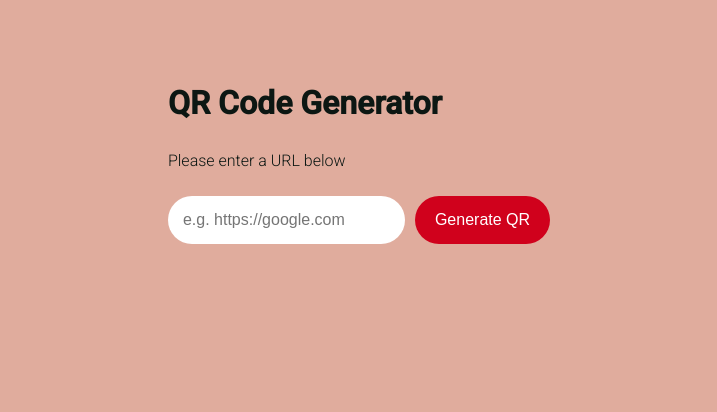
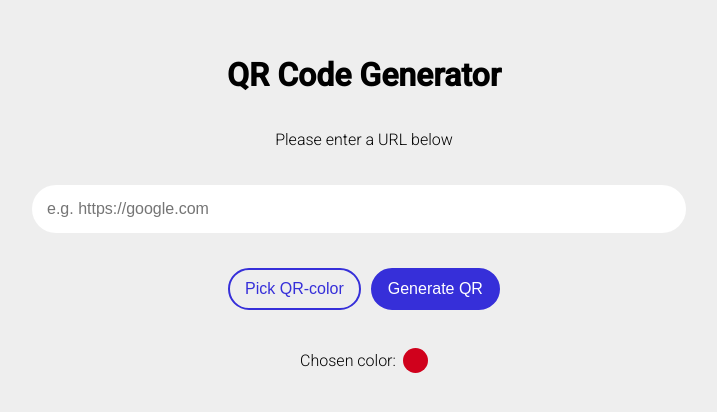
Before and after one commit to Technigo/project-custom-hooks-qr-code-generator-vite, a React (Vite) app: page / in a window 1280 px wide. Shown: the part 272-684 px from the top of the page, without its empty margins (276-993 px from the left). Built offline with nearby package versions, Linux system fonts and the light colour scheme.

Commit message:
Made one colorpicker, didn't get two to work so commented that code out

```diff
--- a/package.json
+++ b/package.json
@@ -13,6 +13,7 @@
     "lottie-react": "^2.4.0",
     "qrcode": "^1.5.3",
     "react": "^18.2.0",
+    "react-color": "^2.19.3",
     "react-dom": "^18.2.0",
     "sass": "^1.69.5"
   },
--- a/src/App.jsx
+++ b/src/App.jsx
@@ -1,7 +1,7 @@
-// imports the useQRCodeGenerator custom hook
 import { useQRCodeGenerator } from "./hooks/useQRCodeGenerator";
 import Lottie from "lottie-react";
 import generateAnimation from "./assets/generateAnim.json";
+import { SketchPicker } from "react-color";
 
 // Component that renders the QR code generator UI
 export const App = () => {
@@ -15,6 +15,15 @@ export const App = () => {
     generateQRCode,
     downloadQRCode,
     repeatAction,
+    // colorLight, // Saving for an other time
+    colorDark,
+    handleClick,
+    handleClose,
+    popover,
+    cover,
+    displayColorPicker,
+    handleChangeDarkColor,
+    // handleChangeLightColor, // Saving for an other time
   } = useQRCodeGenerator();
 
   // Defines the styling of the Lottie animation
@@ -25,17 +34,13 @@ export const App = () => {
   // Return the JSX to render the component
   return (
     <section>
-      <div>
       {/* Render the title */}
       <h1>QR Code Generator</h1>
 
       {/* Conditional rendering of elements */}
       {showAnimation ? (
         // Display a loading spinner while generating the QR code
-          <Lottie
-            animationData={generateAnimation}
-            style={style}
-          />
+        <Lottie animationData={generateAnimation} style={style} />
       ) : showInput ? (
         // Renders the input field and generate button if showInput is true
         <>
@@ -46,24 +51,54 @@ export const App = () => {
             value={url}
             onChange={(e) => setUrl(e.target.value)}
           />
+          <div className="buttons">
+            <div>
+              <button className="secondary-btn" onClick={handleClick}>
+                Pick QR-color
+              </button>
+              {displayColorPicker ? (
+                <div style={popover}>
+                  <div style={cover} onClick={handleClose} />
+                  <SketchPicker color={colorDark} onChangeComplete={handleChangeDarkColor} />
+                </div>
+              ) : null}
+
+              {/* Commented out because I want to save it for later */}
+              {/* <button style={{ borderColor: colorLight, color: colorLight }} className="secondary-btn" onClick={handleClick}>
+                Pick BG-color
+              </button>
+              {displayColorPicker ? (
+                <div style={popover}>
+                  <div style={cover} onClick={handleClose} />
+                  <SketchPicker color={colorLight} onChangeComplete={handleChangeLightColor} />
+                </div>
+              ) : null} */}
+            </div>
             <button onClick={generateQRCode}>Generate QR</button>
+          </div>
+          <div className="chosen-color">
+            <p>Chosen color:</p>
+            <div style={{ backgroundColor: colorDark, width: 25, height: 25, borderRadius: 25 }} ></div>
+          </div>
         </>
-        ) : qr && (
+      ) : (
+        qr && (
           // Renders the QR code, download button, and repeat button if showInput is false
           <>
             <img src={qr} alt="QR Code" />
             <p className="text-lg">Want to go again?</p>
             <div>
               <button onClick={repeatAction}>Start over</button>
-              <button className="secondary-btn">
-                <a href={qr} onClick={downloadQRCode} download="qrcode.png">
+              {/* <button > */}
+              <a className="secondary-btn" href={qr} onClick={downloadQRCode} download="qrcode.png">
                 Download QR Code 👇
               </a>
-              </button>
+              {/* </button> */}
             </div>
           </>
-        )}
-      </div>
-    </section>
+        )
+      )
+      }
+    </section >
   );
 };
--- a/src/hooks/useQRCodeGenerator.jsx
+++ b/src/hooks/useQRCodeGenerator.jsx
@@ -5,15 +5,51 @@ import { useState } from "react";
 export const useQRCodeGenerator = () => {
   // State variable to store the input URL
   const [url, setUrl] = useState("");
-
   // State variable to store the generated QR code data URL
   const [qr, setQr] = useState("");
-
   // State variable to toggle the visibility of the input element
   const [showInput, setShowInput] = useState(true);
-
   // State variable to toggle the visibility of the Lottie animation
   const [showAnimation, setShowAnimation] = useState(false);
+  const [colorLight, setColorLight] = useState("#ffffffff");
+  const [colorDark, setColorDark] = useState("#D0011C");
+  const [displayColorPicker, setDisplayColorPicker] = useState(false);
+
+  // Function to handle the color change. setDisplayColorPicker is a function that updates the displayColorPicker state with the opposite of its current value
+  const handleClick = () => {
+    setDisplayColorPicker(!displayColorPicker);
+  };
+
+  // Handles the closing of the color picker, sets displayColorPicker to false
+  const handleClose = () => {
+    setDisplayColorPicker(false);
+  };
+
+  // Function to handle the change of the dark color
+  const handleChangeDarkColor = (color) => {
+    setColorDark(color.hex);
+  };
+
+  // Commented out because I want to save the functionality for later
+  // Function to handle the change of the light color
+  // const handleChangeLightColor = (color) => {
+  //   setColorLight(color.hex);
+  // };
+
+  // Defines the styling of the color picker popover
+  const popover = {
+    position: 'absolute',
+    zIndex: '2',
+  };
+
+  // Defines the styling of the color picker cover
+  const cover = {
+    position: 'fixed',
+    top: '0px',
+    right: '0px',
+    bottom: '0px',
+    left: '0px',
+  };
 
   // Function to generate a QR code from the input URL
   const generateQRCode = () => {
@@ -32,8 +68,8 @@ export const useQRCodeGenerator = () => {
         width: 300,
         margin: 2,
         color: {
-          dark: "#D0011C",
-          light: "#ffffffff"
+          dark: colorDark,
+          light: colorLight,
         },
       },
       (err, url) => {
@@ -53,12 +89,6 @@ export const useQRCodeGenerator = () => {
       }
     );
   };
-
-  // ------
-
-  // The downloadQRCode method allows users to download the generated QR code as a PNG file, prompting them to provide a filename and handling the download process via creating an anchor element in the DOM.
-
-  // ------
 
   // Function to download the generated QR code as a PNG file
   const downloadQRCode = () => {
@@ -113,5 +143,16 @@ export const useQRCodeGenerator = () => {
     generateQRCode,
     downloadQRCode,
     repeatAction,
+    colorLight,
+    colorDark,
+    setColorLight,
+    setColorDark,
+    handleClick,
+    handleClose,
+    popover,
+    cover,
+    displayColorPicker,
+    handleChangeDarkColor,
+    // handleChangeLightColor,
   };
 };
--- a/src/style.css
+++ b/src/style.css
@@ -1,6 +1,6 @@
 @import url("https://fonts.googleapis.com/css2?family=Roboto:wght@300;500&display=swap");
 body {
-  background-color: #E0AC9D;
+  background-color: #EEEEEE;
   font-family: "Roboto", system-ui, -apple-system, BlinkMacSystemFont, "Segoe UI", Roboto, Oxygen, Ubuntu, Cantarell, "Open Sans", "Helvetica Neue", sans-serif;
 }
 body section {
@@ -8,49 +8,74 @@ body section {
   flex-direction: column;
   justify-content: center;
   align-items: center;
-  min-height: 100vh;
-  padding: 20px;
+  max-height: 100vh;
+  gap: 20px;
+  padding: 2rem;
 }
-body h1 {
-  color: #0C1713;
+@media (min-width: 768px) and (max-width: 1023px) {
+  body section {
+    padding: 10rem;
+  }
+}
+@media (min-width: 1024px) {
+  body section {
+    padding: 20rem;
+  }
+}
+body section h1 {
+  color: #000000;
   font-size: 2rem;
-  margin-bottom: 1.8rem;
+  margin: 0;
 }
-body p {
+body section p {
   font-weight: 300;
-  color: #0C1713;
+  color: #000000;
 }
-body input {
+body section input {
   padding: 15px;
   font-size: 16px;
   border: none;
   border-radius: 25px;
   margin: 0 10px 10px 0;
+  width: 100%;
 }
-body .secondary-btn {
+body section input:focus, body section input:active {
+  border: solid 2px #362FD9;
+  outline: none;
+}
+body section .buttons {
+  display: flex;
+}
+body section .secondary-btn {
   background-color: transparent;
-  color: #D0011C;
-  border: solid 2px #D0011C;
-  padding: 11px 15px;
+  color: #362FD9;
+  border: solid 2px #362FD9;
+  padding: 10px 15px;
+  border-radius: 25px;
 }
-body .secondary-btn a {
-  color: #D0011C;
+body section .secondary-btn a {
+  color: #362FD9;
   text-decoration: none;
 }
-body .secondary-btn:hover {
+body section .secondary-btn:hover {
   background-color: transparent;
   text-decoration: underline;
 }
-body button {
-  background-color: #D0011C;
+body section button {
+  background-color: #362FD9;
+  border: solid 2px #362FD9;
   color: #fff;
-  padding: 15px 20px;
-  border: none;
+  padding: 10px 15px;
   border-radius: 25px;
   font-size: 16px;
   cursor: pointer;
-  margin: 10px 10px 0 0;
+  margin: 5px;
 }
-body button:hover {
-  background-color: #af0119;
+body section button:hover {
+  background-color: #362FD9;
+}
+body section .chosen-color {
+  display: flex;
+  gap: 7px;
+  align-items: center;
 }/*# sourceMappingURL=style.css.map */
--- a/src/style.scss
+++ b/src/style.scss
@@ -1,7 +1,7 @@
 @import url('https://fonts.googleapis.com/css2?family=Roboto:wght@300;500&display=swap');
 
 body {
-    background-color: #E0AC9D;
+    background-color: #EEEEEE;
     font-family: "Roboto", system-ui, -apple-system, BlinkMacSystemFont, 'Segoe UI', Roboto, Oxygen, Ubuntu, Cantarell, 'Open Sans', 'Helvetica Neue', sans-serif;
 
     section {
@@ -9,19 +9,27 @@ body {
         flex-direction: column;
         justify-content: center;
         align-items: center;
-        min-height: 100vh;
-        padding: 20px;
+        max-height: 100vh;
+        gap: 20px;
+        padding: 2rem;
+
+        @media (min-width: 768px) and (max-width: 1023px) {
+            padding: 10rem;
+        }
+
+        @media (min-width: 1024px) {
+            padding: 20rem;
         }
 
         h1 {
-        color: #0C1713;
+            color: #000000;
             font-size: 2rem;
-        margin-bottom: 1.8rem;
+            margin: 0;
         }
 
         p {
             font-weight: 300;
-        color: #0C1713;
+            color: #000000;
         }
 
         input {
@@ -30,16 +38,28 @@ body {
             border: none;
             border-radius: 25px;
             margin: 0 10px 10px 0;
+            width: 100%;
+
+            &:focus,
+            &:active {
+                border: solid 2px #362FD9;
+                outline: none;
+            }
+        }
+
+        .buttons {
+            display: flex;
         }
 
         .secondary-btn {
             background-color: transparent;
-        color: #D0011C;
-        border: solid 2px #D0011C;
-        padding: 11px 15px;
+            color: #362FD9;
+            border: solid 2px #362FD9;
+            padding: 10px 15px;
+            border-radius: 25px;
 
             a {
-            color: #D0011C;
+                color: #362FD9;
                 text-decoration: none;
             }
         }
@@ -50,18 +70,24 @@ body {
         }
 
         button {
-        background-color: #D0011C;
+            background-color: #362FD9;
+            border: solid 2px #362FD9;
             color: #fff;
-        padding: 15px 20px;
-        border: none;
+            padding: 10px 15px;
             border-radius: 25px;
             font-size: 16px;
             cursor: pointer;
-        margin: 10px 10px 0 0;
+            margin: 5px;
         }
 
         button:hover {
-        background-color: #af0119;
+            background-color: #362FD9;
+        }
 
+        .chosen-color {
+            display: flex;
+            gap: 7px;
+            align-items: center;
         }
     }
+}
```
Also changed, not shown: 1 other file (tests, documents, lock files or other folders). Lines whose indentation alone changed are shown as unchanged.
